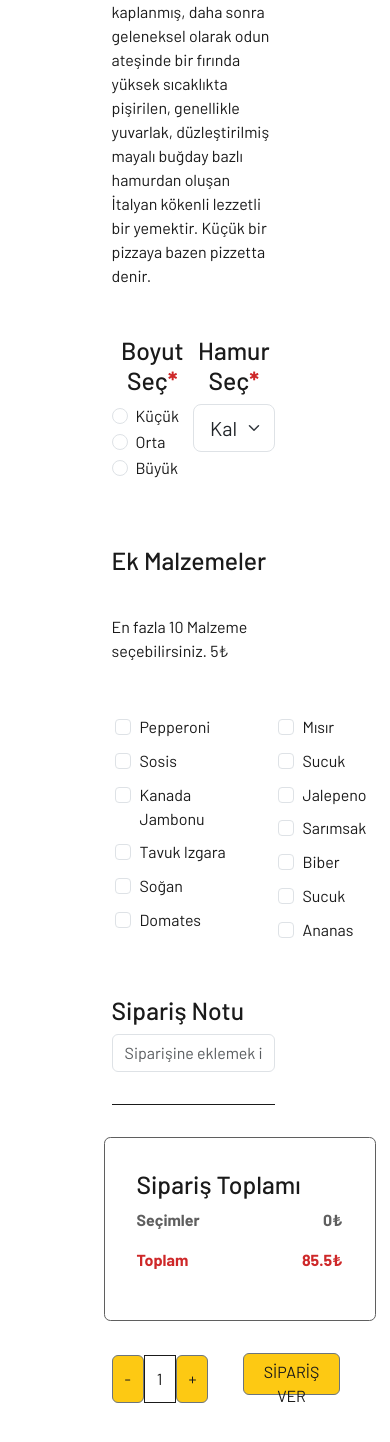
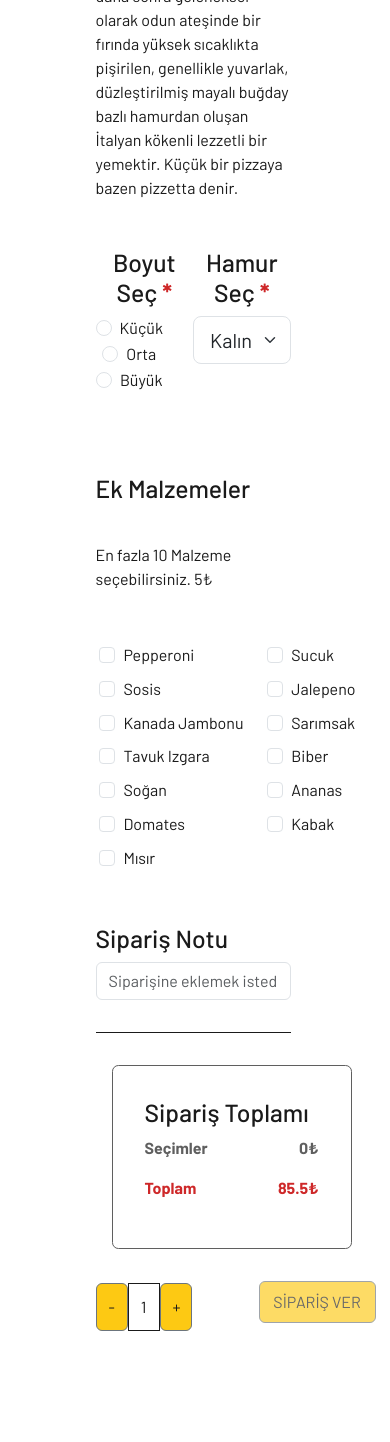
Before and after one commit to benimertcan/ReactPizzaProject, a React (Vite) app: page / in a window 390 px wide. Shown: the part 595-2037 px from the top of the page. Built offline with nearby package versions, Linux system fonts and the light colour scheme; a web font is replaced by a local one.

Commit message:
validaton added to materials and ordernote section

```diff
--- a/src/MaterialsData.js
+++ b/src/MaterialsData.js
@@ -10,7 +10,6 @@ const materials = [
     { materialName: "Jalepeno", state: false },
     { materialName: "Sarımsak", state: false },
     { materialName: "Biber", state: false },
-    { materialName: "Sucuk", state: false },
     { materialName: "Ananas", state: false },
     { materialName: "Kabak", state: false }
   ];
--- a/src/components/Materials.jsx
+++ b/src/components/Materials.jsx
@@ -1,12 +1,12 @@
 import { Label, Input, FormGroup } from 'reactstrap';
 
-function Materials({ materialName }) {
+function Materials({ materialName,isvalid }) {
 
     return (
         <>
             <FormGroup check inline key={materialName}>
                 <Label check>
-                    <Input type="checkbox" name={materialName}/>
+                    <Input type="checkbox" name={materialName} invalid={isvalid}/>
                     {materialName}
                 </Label>
             </FormGroup>
--- a/src/components/OrderPage.jsx
+++ b/src/components/OrderPage.jsx
@@ -1,7 +1,7 @@
 import '../App.css'
 import './orderPage.css'
 import materials from '../MaterialsData'
-import { NavLink, Label, Form, Input, FormGroup, Button } from 'reactstrap';
+import { NavLink, Label, Form, Input, FormGroup, Button, FormFeedback } from 'reactstrap';
 import Materials from './Materials';
 import 'bootstrap/dist/css/bootstrap.min.css';
 import { useEffect, useState } from 'react';
@@ -13,18 +13,22 @@ function OrderPage({ pizzaName, pizzaPrice }) {
         boyut: "",
         hamur: "",
         malzemeler: [],
-        özel: ""
+        notext: ""
     }
     const orjPrice = parseFloat(pizzaPrice);
     const [price, setPrice] = useState(parseFloat(pizzaPrice))
     const [materialPrice, setMaterialPrice] = useState(parseFloat(0))
     const [datas, setDatas] = useState(data);
-    const [unit, setUnit] = useState(1);
-    useEffect(() => {
-        console.log('Updated data:', datas);
-
-    }, [datas]);
-
+    const [unit, setUnit] = useState(parseInt(1));
+    const [errors, setErrors] = useState({
+        materials:"",
+        note:""
+    });
+    const [isValid, setIsValid] = useState({
+        materials:false,
+        note:false
+    });
+    const [buttonState, setButtonState] = useState(true);
     function handleChange(event) {
         const name = event.target.name;
         const value = event.target.value;
@@ -52,17 +56,49 @@ function OrderPage({ pizzaName, pizzaPrice }) {
                 newData.malzemeler.push(name);
             }
             setDatas(newData);
-            let newMaterialPrice = newData.malzemeler.length * 5 * unit;
-            console.log(newMaterialPrice);
-            setMaterialPrice(newMaterialPrice);
-            priceChange();
+            if(datas.malzemeler.length<4 ||datas.malzemeler.length>=11   ){
+                setIsValid({...isValid,materials:true})
+            }else{
+                setIsValid({...isValid,materials:false})
+            }
         }
         if (type == "text") {
-            newData.özel = value;
+            newData.notext = value;
             setDatas(newData);
+            if(newData.notext.length<5){
+                setIsValid({...isValid,note:true})
+                if(newData.notext.length==0){
+                    setIsValid({...isValid,note:false})
+                }
+            }
+            else{
+                setIsValid({...isValid,note:false})
+            }
+        }
+    }
+    useEffect(() => {
+        let newMaterialPrice = datas.malzemeler.length * 5 * unit;
+        let newPrice = orjPrice * unit + newMaterialPrice;
+        setMaterialPrice(newMaterialPrice);
+        setPrice(newPrice);
+        if(isValid.materials){
+            setErrors({...errors,materials:"En az 4, en fazla 10 seçim yapabilirsiniz!"})
+        }else{
+            setErrors({...errors,materials:""})
+        }
+        if(isValid.note){
+            setErrors({...errors,note:"Notunuz 5 karakterden kısa olamaz!"})
+        }else{
+            setErrors({...errors,note:""})
+        }
+        console.log(isValid);
+        if(isValid.materials & isValid.note){
+            setButtonState(false)
+        }else{
+            setButtonState(true)
         }
 
-    }
+    }, [unit, datas,isValid]);
 
     function priceChange(name) {
         setUnit((prevUnit) => {
@@ -74,16 +110,13 @@ function OrderPage({ pizzaName, pizzaPrice }) {
             } else if (name === "+") {
                 newUnit += 1;
             }
-            let newMatPrice = materialPrice;
-            let newPrice = orjPrice * newUnit;
-            newPrice = newPrice + newMatPrice;
-            setPrice(newPrice);
             return newUnit;
         });
     }
     function unitChange(event) {
         event.preventDefault();
-        priceChange(event.target.name);
+        console.log(materialPrice);
+        priceChange(event.target.name, materialPrice);
     }
 
 
@@ -127,8 +160,8 @@ function OrderPage({ pizzaName, pizzaPrice }) {
                         <Form onChange={handleChange}>
                             <div className='displayRow allMargin
                            '><div className='chooseSize spaceBetween'>
-                                    <h2>Boyut Seç<span className='colorRed'>*</span></h2>
-
+                                    <h2>Boyut Seç<span className='colorRed'> *</span></h2>
+                                    <FormGroup>
                                         <FormGroup check>
                                             <Label check>
                                                 <Input
@@ -156,7 +189,6 @@ function OrderPage({ pizzaName, pizzaPrice }) {
                                         </FormGroup>
                                         <FormGroup
                                             check
-                                        disabled
                                         ><Label check>
                                                 <Input
                                                     name="radio"
@@ -168,9 +200,13 @@ function OrderPage({ pizzaName, pizzaPrice }) {
                                                 Büyük
                                             </Label>
                                         </FormGroup>
+                                        <FormFeedback invalid>
+                                            Lütfen bir seçim yap!
+                                        </FormFeedback>
+                                    </FormGroup>
                                 </div>
                                 <div className='chooseSize'>
-                                    <h2>Hamur Seç<span className='colorRed'>*</span></h2>
+                                    <h2>Hamur Seç<span className='colorRed'> *</span></h2>
                                     <Input
                                         bsSize="lg"
                                         className="mb-3"
@@ -195,8 +231,14 @@ function OrderPage({ pizzaName, pizzaPrice }) {
                                     <p className='allMargin'>En fazla 10 Malzeme seçebilirsiniz. 5₺</p>
                                 </div>
                                 <div className='flexStart materialsDiv allMargin'>
-                                    {materials.map((material, index) => (<Materials materialName={material.materialName} key={index} />))}
+                                    {materials.map((material, index) => (<Materials materialName={material.materialName} key={index} isvalid={isValid.materials} />))}
+
                                 </div>
+                                {isValid.materials && (
+                        <span className='colorRed flexStart'>
+                           {errors.materials}
+                        </span>
+                    )}
                             </div>
                             <div className='flexStart noteDiv allMargin'>
                                 <h2 >Sipariş Notu</h2>
@@ -206,6 +248,11 @@ function OrderPage({ pizzaName, pizzaPrice }) {
                                         placeholder="Siparişine eklemek istediğin bir not var mı?"
                                     />
                                 </FormGroup>
+                                {isValid.note && (
+                        <span className='colorRed flexStart'>
+                            {errors.note}
+                        </span>
+                    )}
                             </div>
                             <div className='borderBottom'></div>
 
@@ -236,9 +283,10 @@ function OrderPage({ pizzaName, pizzaPrice }) {
                                             </div>
                                         </div>
                                     </div>
-                                    <div >
+                                    <div className='displayCol'>
                                         <Button
                                             className='orderButton'
+                                            disabled={buttonState}
                                         >
                                             SİPARİŞ VER
                                         </Button>
--- a/src/components/orderPage.css
+++ b/src/components/orderPage.css
@@ -112,8 +112,9 @@
     color: var(--color-darkGrey);
     display: flex;
     flex-direction: column;
-    width: 50vw;
-    padding: 1rem;
+    min-width: 50vw;
+    margin: 0 15rem;
+    max-width:20vw
 }
 
 .productData {
@@ -166,19 +167,22 @@ button {
 }
 
 .orderButton {
-    width: 20rem;
+    width: 25vw;
+    min-width: 15rem;
     height: 5vh;
 }
 
 .orderDivIn {
     border: var(--color-lightGray) 1px solid;
     border-radius: .4rem;
-    width: 20rem;
+    width: 25vw;
+    min-width: 15rem;
     padding: 2rem;
 }
 
 .orderDiv {
     margin-top: 2rem;
+
 }
 
 .colorLightGray {
@@ -191,17 +195,20 @@ footer {
 }
 
 @media (max-width:600px) {
+    .orderButton {
+        width: 5vw;
+        min-width: 30vw;
+       align-self: flex-end;
+    }
+
+    .orderDivIn {
+        margin-bottom:2rem;
+        width: 50vw;
+        margin-left:-5rem;
+        margin-right:1.5rem
+    }
     .unitContainer{
         margin-top:13.6rem;
-    }
-    .orderDivIn {
-       margin-left:-6.5rem ;
-        width: 17rem;
-        margin-bottom:2rem;
-    }
-    .orderButton {
-        width: 25vw;
-        height: 5vh;
 
     }
 }
```
Lines whose indentation alone changed are shown as unchanged.
